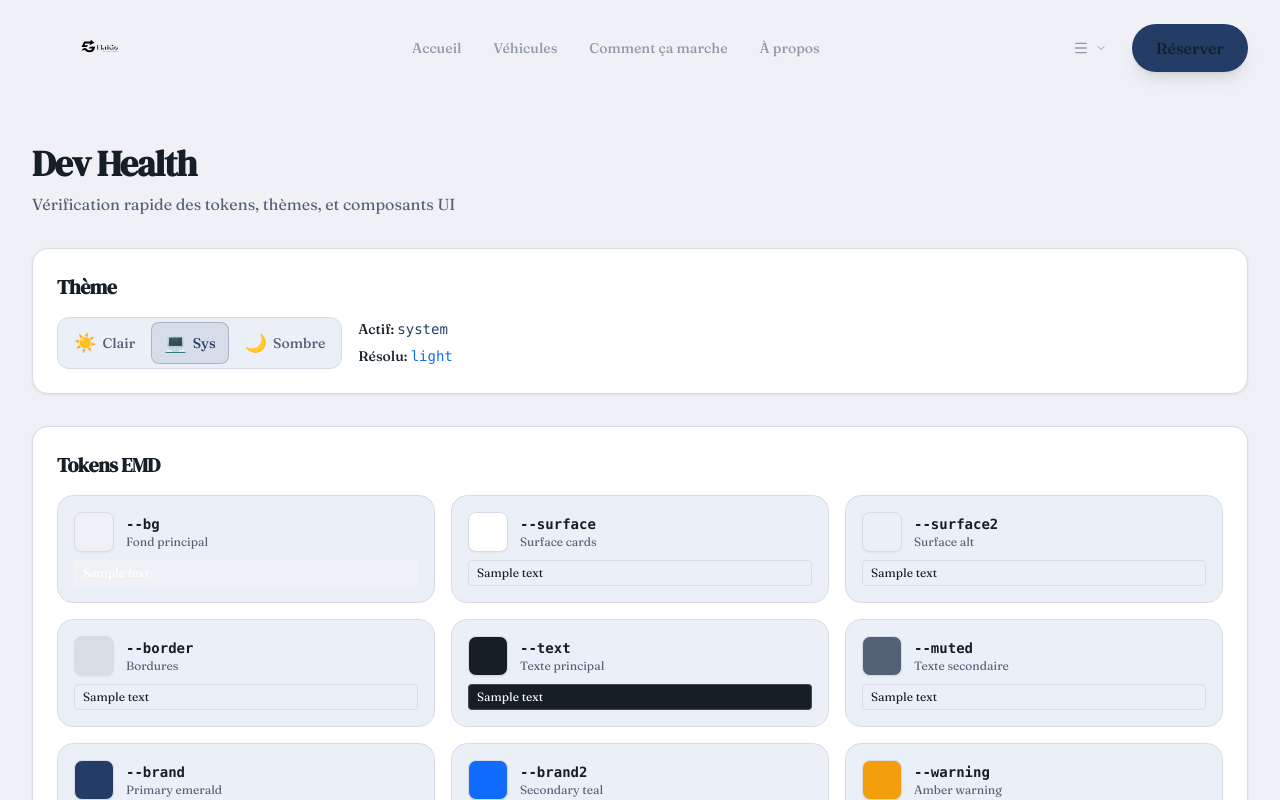
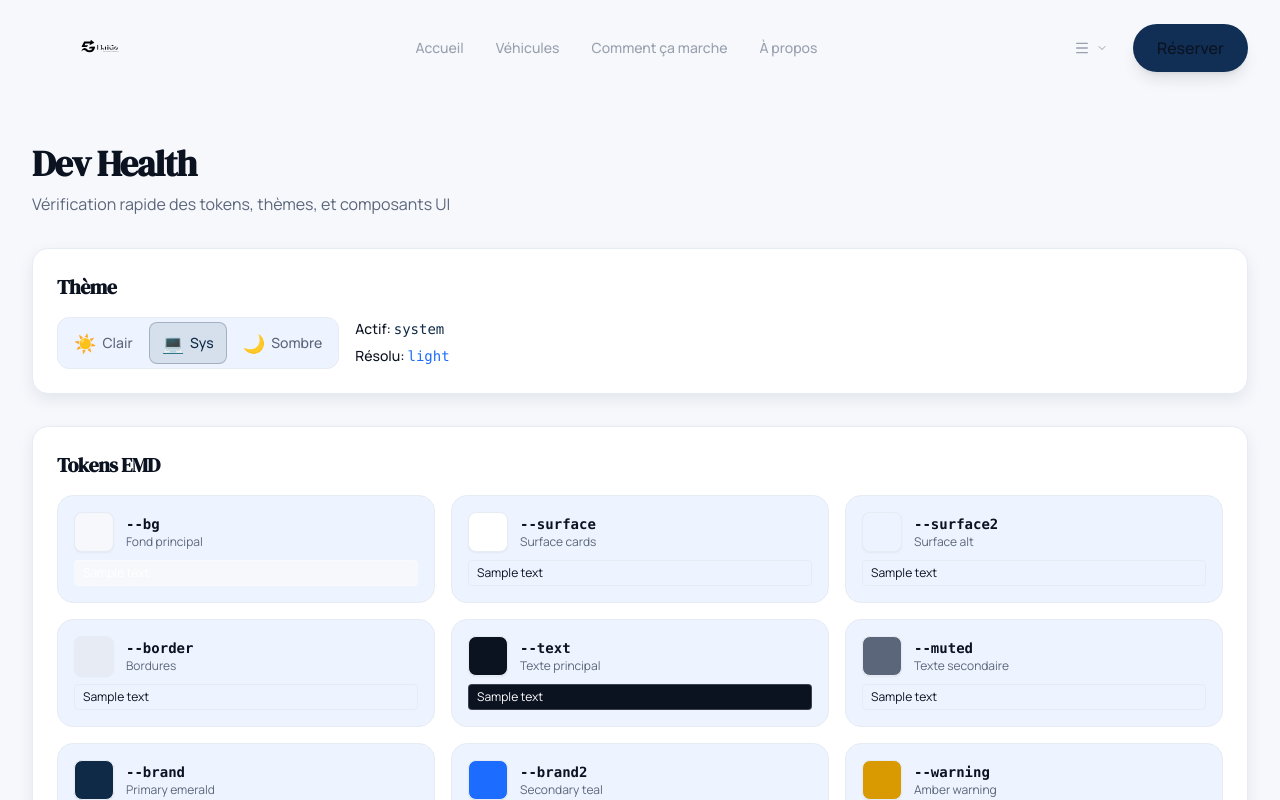
Before and after one commit to echeballah-coder/ekrimendarek-fullstack, a Next.js app in the folder frontend/: page /dev/health in a window 1280 px wide. Shown: the top 800 px of the page. Built offline with nearby package versions, Linux system fonts and the light colour scheme.

Commit message:
P6.2 : refonte visuelle glass

```diff
--- a/frontend/app/globals.css
+++ b/frontend/app/globals.css
@@ -3,63 +3,68 @@
 @tailwind utilities;
 
 /**
- * PALETTE ALGERENT - Marine Clair (Light) / Violet Profond (Dark)
+ * PALETTE ALGERENT - Glass + Gradient Pro
  * Variables CSS en format RGB pour support alpha Tailwind (/xx)
  */
 :root {
-  /* Palette ALGERENT - Laranja / Ceu / Deep / Neve / Midnight */
-  --c-laranja: 236 57 16;   /* #EC3910 */
-  --c-ceu: 179 229 254;     /* #B3E5FE */
-  --c-deep: 36 61 102;      /* #243D66 */
-  --c-neve: 240 241 246;    /* #F0F1F6 */
-  --c-midnight: 22 31 40;   /* #161F28 */
-  --c-azure-800: 5 38 152;  /* #052698 */
-  --c-azure-600: 17 107 251; /* #116BFB */
-  --c-azure-500: 33 188 238; /* #21BCEE */
-  --c-azure-300: 220 227 235; /* #DCE3EB */
+  /* Palette ALGERENT - Azure + Graphite + Emerald + Navy */
+  --c-graphite: 11 18 32;    /* #0B1220 */
+  --c-navy: 14 42 71;        /* #0E2A47 */
+  --c-emerald-600: 31 138 91; /* #1F8A5B */
+  --c-emerald-500: 58 196 136; /* #3AC488 */
+  --c-azure-800: 14 58 140;  /* #0E3A8C */
+  --c-azure-600: 27 108 255; /* #1B6CFF */
+  --c-azure-500: 60 140 255; /* #3C8CFF */
+  --c-azure-400: 75 203 255; /* #4BCBFF */
+  --c-azure-300: 221 234 255; /* #DDEAFF */
+  --c-azure-100: 238 244 255; /* #EEF4FF */
+  --c-ice: 246 248 252;      /* #F6F8FC */
 
   /* Surfaces & text (Light Mode) */
-  --bg: 240 241 246;        /* Neve */
-  --bg-warm: 246 247 251;   /* Neve lighter */
+  --bg: 246 248 252;        /* Ice */
+  --bg-warm: 244 247 252;   /* Slight warm tint */
   --surface: 255 255 255;   /* White */
-  --surface2: 235 240 248;  /* Ceu tint very light */
-  --border: 215 220 230;    /* Neutral cool */
-  --text: 22 31 40;         /* Midnight */
-  --text-muted: 84 96 118;  /* Cool Gray */
-  --muted: 84 96 118;       /* Alias for compatibility */
+  --surface2: 238 244 255;  /* Azure tint */
+  --border: 230 235 244;    /* Subtle border */
+  --text: 11 18 32;         /* Graphite */
+  --text-muted: 91 102 122; /* Muted graphite */
+  --muted: 91 102 122;      /* Alias for compatibility */
 
   /* Brand roles */
-  --primary: 36 61 102;     /* Deep Blue */
-  --primary-hover: 30 51 86;
-  --primary-active: 24 42 70;
+  --primary: 31 138 91;     /* Emerald */
+  --primary-hover: 27 122 82;
+  --primary-active: 23 103 70;
 
-  --cta: 236 57 16;         /* Laranja */
-  --cta-hover: 215 51 17;
-  --cta-active: 194 46 16;
+  --cta: 31 138 91;         /* Emerald base */
+  --cta-hover: 28 124 83;
+  --cta-active: 23 103 70;
+  --cta-end: 27 108 255;    /* Azure end */
+  --cta-end-hover: 24 98 232;
+  --cta-end-active: 20 85 205;
 
-  --focus: 17 107 251;       /* Azure focus ring */
+  --focus: 27 108 255;       /* Azure focus ring */
 
   /* Legacy brand mapping (Compatiblity) */
-  --brand: 36 61 102;
-  --brand-hover: 30 51 86;
-  --brand2: 17 107 251;
-  --pop: 179 229 254;       /* Ceu */
-  --brandSoft: 240 241 246; /* Neve */
-  --brand-blue-soft: 220 227 235;
+  --brand: 14 42 71;        /* Navy */
+  --brand-hover: 12 36 61;
+  --brand2: 27 108 255;     /* Azure */
+  --pop: 238 244 255;       /* Azure soft */
+  --brandSoft: 246 248 252; /* Ice */
+  --brand-blue-soft: 224 232 245;
 
   /* Status colors - Refined */
-  --warning: 245 158 11;
-  --danger: 220 38 38;      /* Red 600 */
-  --info: 33 188 238;       /* Azure 500 */
-  --success: 22 163 74;     /* Green 600 */
+  --warning: 216 154 0;
+  --danger: 209 69 69;
+  --info: 27 108 255;       /* Azure */
+  --success: 31 138 91;     /* Emerald */
 
   /* UI states */
-  --ring: 17 107 251;
+  --ring: 27 108 255;
   --onBrand: 255 255 255;
 
   /* Utility tokens - Spacing Base 8px logic implicitly used in Tailwind */
-  --shadow-sm: 0 1px 3px rgb(22 31 40 / 0.08);
-  --shadow-md: 0 4px 12px rgb(22 31 40 / 0.08);
+  --shadow-sm: 0 6px 16px rgb(12 24 45 / 0.08);
+  --shadow-md: 0 16px 40px rgb(12 24 45 / 0.12);
   --r-sm: 8px;
   --r-md: 12px;
   --t-fast: 150ms;
@@ -67,61 +72,74 @@
   --ease: cubic-bezier(0.2, 0.0, 0.2, 1);
 
   /* Lovable / component tokens (HSL - Keep existing for compatibility but align hues) */
-  --lovable-background: 210 20% 98%; /* Neve HSL approx */
-  --lovable-foreground: 213 27% 12%; /* Midnight HSL approx */
+  --lovable-background: 220 33% 98%; /* Ice HSL */
+  --lovable-foreground: 220 30% 12%; /* Graphite HSL */
   /* ... keeping other lovable tokens as is for now to avoid breaking too much, but mapped conceptually ... */
-  --lovable-primary: 217 48% 27%;    /* Deep Blue HSL */
-  --lovable-accent: 194 84% 53%;     /* Azure 500 HSL */
+  --lovable-primary: 214 66% 20%;    /* Navy HSL */
+  --lovable-accent: 220 100% 55%;    /* Azure HSL */
   /* ... */
 }
 
 .dark, [data-theme="dark"] {
   /* Dark Mode - Sobriety first (Midnight Base) */
-  --bg: 22 31 40;           /* Midnight */
-  --bg-warm: 18 25 32;      /* Darker Midnight */
-  --surface: 30 41 55;      /* Lighter Midnight */
-  --surface2: 38 52 70;     /* Highlight */
-  --border: 50 65 85;       /* Muted Blue/Grey - Visible but not harsh */
+  --bg: 11 17 26;           /* Deep graphite */
+  --bg-warm: 14 20 30;      /* Deep warm */
+  --surface: 18 26 38;      /* Dark surface */
+  --surface2: 22 32 48;     /* Elevated surface */
+  --border: 34 49 69;       /* Subtle border */
 
-  --text: 240 241 246;      /* Neve (White-ish) */
-  --text-muted: 156 166 184; /* Muted Blue/Grey */
-  --muted: 156 166 184;
+  --text: 231 236 245;      /* Light text */
+  --text-muted: 154 166 186; /* Muted text */
+  --muted: 154 166 186;
 
   /* Brand roles - Adjusted for Dark Mode Contrast */
-  --primary: 60 90 140;     /* Lightened Deep Blue for visibility */
-  --primary-hover: 75 110 165;
-  --primary-active: 50 80 120;
+  --primary: 58 196 136;     /* Emerald */
+  --primary-hover: 50 175 121;
+  --primary-active: 40 150 104;
 
-  --cta: 236 57 16;         /* Keep Laranja as accent (it pops well on dark) */
-  --cta-hover: 240 80 40;
-  --cta-active: 220 50 10;
+  --cta: 58 196 136;
+  --cta-hover: 54 182 128;
+  --cta-active: 43 150 106;
+  --cta-end: 60 140 255;    /* Azure */
+  --cta-end-hover: 52 124 228;
+  --cta-end-active: 45 108 206;
 
-  --focus: 26 88 196;
+  --focus: 60 140 255;
 
   /* Legacy brand mapping */
-  --brand: 60 90 140;
-  --brand-hover: 75 110 165;
-  --brand2: 11 63 156;
-  --pop: 30 45 60;          /* Muted Pop */
-  --brandSoft: 30 41 55;    /* Surface match */
-  --brand-blue-soft: 14 35 70;
+  --brand: 26 58 92;        /* Navy */
+  --brand-hover: 22 50 80;
+  --brand2: 60 140 255;     /* Azure */
+  --pop: 19 30 44;          /* Muted Pop */
+  --brandSoft: 18 26 38;    /* Surface match */
+  --brand-blue-soft: 20 38 60;
 
   /* Status colors */
-  --warning: 180 83 9;      /* Darker Amber */
-  --danger: 153 27 27;      /* Darker Red */
-  --info: 42 127 219;       /* Azure dark */
-  --success: 22 101 52;     /* Darker Green */
+  --warning: 224 178 0;
+  --danger: 224 101 101;
+  --info: 60 140 255;
+  --success: 58 196 136;
 
-  --ring: 26 88 196;
-  --onBrand: 22 31 40;
+  --ring: 60 140 255;
+  --onBrand: 11 17 26;
 
-  --shadow-sm: 0 1px 2px rgb(0 0 0 / 0.4);
-  --shadow-md: 0 8px 16px rgb(0 0 0 / 0.4);
-  --c-azure-800: 7 32 88;   /* Deep azure for dark */
-  --c-azure-600: 26 88 196; /* #1A58C4 */
-  --c-azure-500: 42 127 219; /* #2A7FDB */
-  --c-azure-300: 26 50 86;  /* soft azure tint */
-  --lovable-accent: 214 70% 45%;
+  --shadow-sm: 0 8px 18px rgb(0 0 0 / 0.35);
+  --shadow-md: 0 18px 44px rgb(0 0 0 / 0.45);
+  --c-graphite: 11 17 26;
+  --c-navy: 26 58 92;
+  --c-emerald-600: 58 196 136;
+  --c-emerald-500: 70 214 154;
+  --c-azure-800: 20 50 100;
+  --c-azure-600: 60 140 255;
+  --c-azure-500: 78 156 255;
+  --c-azure-400: 103 212 255;
+  --c-azure-300: 26 42 66;
+  --c-azure-100: 22 32 48;
+  --c-ice: 11 17 26;
+  --lovable-background: 220 25% 10%;
+  --lovable-foreground: 220 25% 92%;
+  --lovable-primary: 214 50% 40%;
+  --lovable-accent: 216 80% 60%;
 }
 
 
@@ -217,19 +235,27 @@
   .btn-primary {
     @apply btn text-onBrand;
     background: rgb(var(--primary));
+    box-shadow: var(--shadow-sm);
   }
 
   .btn-primary:hover {
     background: rgb(var(--primary-hover));
+    box-shadow: var(--shadow-md);
   }
 
   .btn-cta {
     @apply btn text-onBrand;
-    background: rgb(var(--cta));
+    background: linear-gradient(135deg, rgb(var(--cta)), rgb(var(--cta-end)));
+    box-shadow: var(--shadow-sm);
   }
 
   .btn-cta:hover {
-    background: rgb(var(--cta-hover));
+    background: linear-gradient(135deg, rgb(var(--cta-hover)), rgb(var(--cta-end-hover)));
+    box-shadow: var(--shadow-md);
+  }
+
+  .btn-cta:active {
+    background: linear-gradient(135deg, rgb(var(--cta-active)), rgb(var(--cta-end-active)));
   }
 
   .btn-secondary {
@@ -259,7 +285,7 @@
 
   /* Navbar */
   .nav {
-    @apply bg-surface/80 backdrop-blur border-b border-border;
+    @apply bg-surface/70 backdrop-blur-md border-b border-border;
   }
 
   /* Hero (panel lisible sur gradient animé) */
@@ -329,9 +355,10 @@
 
   /* Hero Scrim - Panel lisible avec backdrop */
   .hero-scrim {
-    background: rgb(var(--surface) / 0.82);
-    backdrop-filter: blur(6px);
-    -webkit-backdrop-filter: blur(6px);
+    background: rgb(var(--surface) / 0.7);
+    backdrop-filter: blur(10px);
+    -webkit-backdrop-filter: blur(10px);
+    border: 1px solid rgb(var(--border) / 0.6);
   }
 
   .dark .hero-scrim {
--- a/frontend/app/layout.tsx
+++ b/frontend/app/layout.tsx
@@ -1,56 +1,55 @@
 /**
- * Layout Racine de l'Application EkriMenDarek
+ * Layout racine de l'application ALGERENT
  *
- * Ce fichier définit la structure globale de toutes les pages :
- * - Métadonnées SEO
- * - Configuration des fonts (Inter)
+ * Ce fichier definit la structure globale de toutes les pages :
+ * - Metadonnees SEO
+ * - Configuration des fonts
  * - Structure HTML/Body
  * - Header/Footer communs
  * - Provider de notifications (Sonner Toaster)
  *
- * Note : Ce layout est appliqué à TOUTES les pages de l'app
+ * Note : ce layout est applique a toutes les pages de l'app
  */
 
-import type { Metadata } from 'next'
-import { DM_Serif_Display, Fraunces } from 'next/font/google'
-import './globals.css'
+import type { Metadata } from "next";
+import { Manrope, DM_Serif_Display } from "next/font/google";
+import "./globals.css";
 
 /** Configuration des fonts Google Fonts */
-// const inter = Inter({ subsets: ['latin'], variable: '--font-inter' }) // Deprecated: Replaced by Fraunces
-const dmSerif = DM_Serif_Display({ weight: '400', subsets: ['latin'], variable: '--font-display' })
-const fraunces = Fraunces({ subsets: ['latin'], variable: '--font-ui' })
+const interUi = Manrope({ subsets: ["latin"], variable: "--font-ui" });
+const interDisplay = DM_Serif_Display({ subsets: ["latin"], variable: "--font-display", weight: "400" });
 
-/** Métadonnées SEO de l'application */
+/** Metadonnees SEO de l'application */
 export const metadata: Metadata = {
-    title: 'EkriMenDarek - Location de voitures en Algérie',
-    description: 'Plateforme de location de voitures simplifiée pour l\'Algérie',
-}
+    title: "ALGERENT - Location de voitures en Algérie",
+    description: "Plateforme de location de voitures simplifiée pour l'Algérie",
+};
 
-import { LovableHeader } from '@/components/layout/LovableHeader'
-import { LovableFooter } from '@/components/layout/LovableFooter'
-import { Toaster } from 'sonner' // Provider de toasts globaux
-import { ThemeProvider } from '@/components/theme/ThemeProvider'
-
-import { HeaderSpacer } from '@/components/layout/HeaderSpacer'
+import { LovableHeader } from "@/components/layout/LovableHeader";
+import { LovableFooter } from "@/components/layout/LovableFooter";
+import { Toaster } from "sonner";
+import { ThemeProvider } from "@/components/theme/ThemeProvider";
+import { HeaderSpacer } from "@/components/layout/HeaderSpacer";
 
 export default function RootLayout({
     children,
 }: {
-    children: React.ReactNode
+    children: React.ReactNode;
 }) {
     return (
         <html lang="fr" suppressHydrationWarning>
-            <body className={`${dmSerif.variable} ${fraunces.variable} font-ui bg-bg text-text antialiased min-h-screen flex flex-col`} suppressHydrationWarning>
+            <body
+                className={`${interUi.variable} ${interDisplay.variable} font-ui bg-bg text-text antialiased min-h-screen flex flex-col`}
+                suppressHydrationWarning
+            >
                 <ThemeProvider>
                     <LovableHeader />
                     <HeaderSpacer />
-                    <main className="flex-1">
-                        {children}
-                    </main>
+                    <main className="flex-1">{children}</main>
                     <LovableFooter />
                     <Toaster position="top-right" richColors />
                 </ThemeProvider>
             </body>
         </html>
-    )
+    );
 }
```
